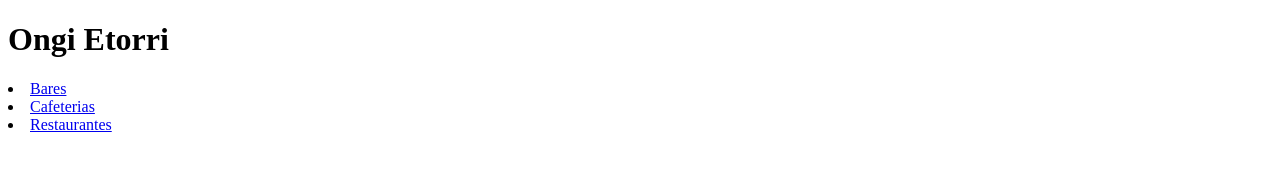
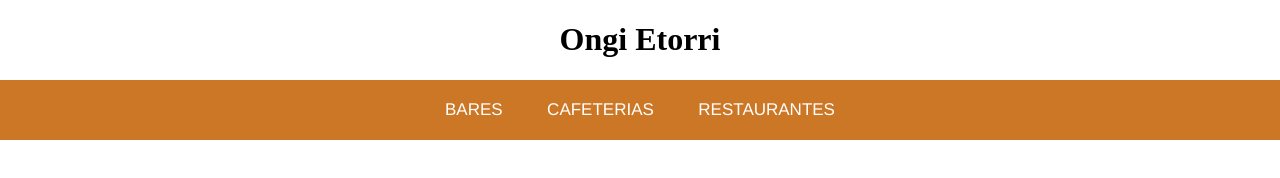
Before and after one commit to infabeti/R3-Naiara-Jomario-Alexander-Unai, a plain HTML site: page RETO3/public/index.html in a window 1280 px wide. Drawn offline with Linux system fonts and the light colour scheme; the site is published under a folder, as on GitHub Pages, so addresses that start at the root find nothing.

Commit message:
corregida ruta a css de index

```diff
--- a/RETO3/public/index.html
+++ b/RETO3/public/index.html
@@ -3,7 +3,7 @@
 <head>
     <meta charset="UTF-8">
     <meta name="viewport" content="width=device-width, initial-scale=1.0">
-    <link rel="stylesheet" type="text/css" href="/css/index.css">
+    <link rel="stylesheet" type="text/css" href="css/index.css">
     <title>Document</title>
 
 </head>
```
